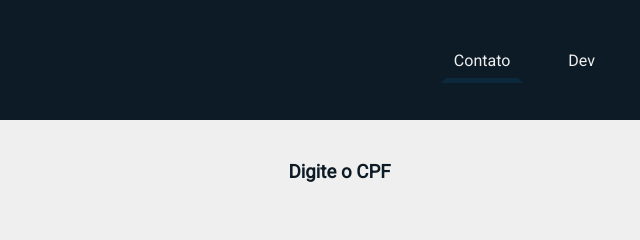
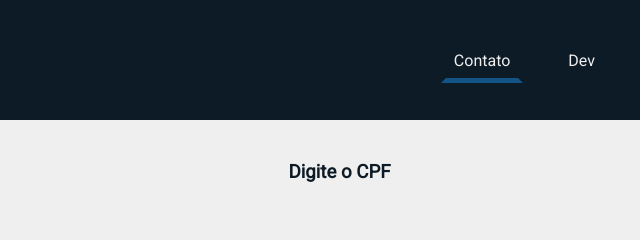
Before and after one commit to oGabrielSilva/cpf-valido, a plain HTML site: page index.html in a window 1280 px wide. In both pictures the pointer is over the item "Contato". Shown: the top 240 px of the page, 640-1280 px from the left. Drawn offline with Linux system fonts and the light colour scheme.

Commit message:
Update master.css

```diff
--- a/assets/css/master.css
+++ b/assets/css/master.css
@@ -72,7 +72,7 @@ header nav ul li {
 
 header nav ul li:hover {
     transition: .4s;
-    border-bottom: 5px solid #0c283d;
+    border-bottom: 5px solid #125486;
 }
 
 /* article */
```
